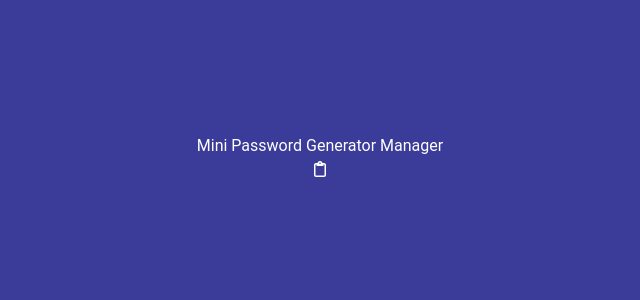
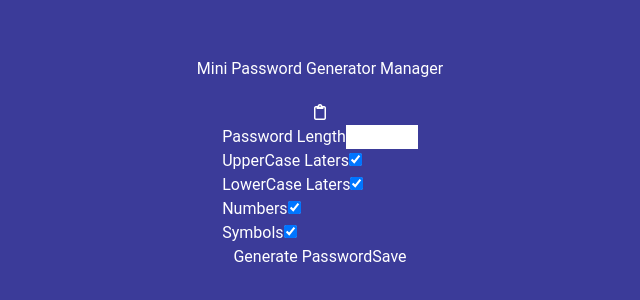
Before and after one commit to Carly7004/Mini-Password-Generator-Manager, a React (Vite) app in the folder frontend/: page / in a window 1280 px wide. Shown: the part 242-542 px from the top of the page, without its empty margins (320-960 px from the left). Built offline with nearby package versions, Linux system fonts and the light colour scheme; a web font is replaced by a local one.

Commit message:
install styled component for element design

```diff
--- a/frontend/src/MainApp.tsx
+++ b/frontend/src/MainApp.tsx
@@ -1,8 +1,27 @@
-import React from 'react'
-import { ClipboardButton, Icon, Result, ResultContainer } from './Styles/Result'
-import { Container, Title } from './Styles/Styles'
+import React from "react";
+import {
+  ClipboardButton,
+  Icon,
+  Result,
+  ResultContainer,
+} from "./Styles/Result";
+import {
+  CheckboxInput,
+  CheckboxSetting,
+  InputLength,
+  Lable,
+  Setting,
+  SettingContainer,
+} from "./Styles/Settings";
+import {
+  ButtonContainer,
+  Container,
+  GenerateButton,
+  SaveButton,
+  Title,
+} from "./Styles/Styles";
 
-type Props = {}
+type Props = {};
 
 const MainApp = (props: Props) => {
   return (
@@ -11,11 +30,37 @@ const MainApp = (props: Props) => {
       <ResultContainer>
         <Result></Result>
         <ClipboardButton>
-                <Icon className='far fa-clipboard'></Icon>
+          <Icon className="far fa-clipboard"></Icon>
         </ClipboardButton>
       </ResultContainer>
+      <SettingContainer>
+        <Setting>
+          <Lable>Password Length</Lable>
+          <InputLength />
+        </Setting>
+        <CheckboxSetting>
+          <Lable>UpperCase Laters</Lable>
+          <CheckboxInput checked />
+        </CheckboxSetting>
+        <CheckboxSetting>
+          <Lable>LowerCase Laters</Lable>
+          <CheckboxInput checked />
+        </CheckboxSetting>
+        <CheckboxSetting>
+          <Lable>Numbers</Lable>
+          <CheckboxInput checked />
+        </CheckboxSetting>
+        <CheckboxSetting>
+          <Lable>Symbols</Lable>
+          <CheckboxInput checked />
+        </CheckboxSetting>
+      </SettingContainer>
+      <ButtonContainer>
+        <GenerateButton>Generate Password</GenerateButton>
+        <SaveButton>Save</SaveButton>
+      </ButtonContainer>
     </Container>
-  )
-}
+  );
+};
 
-export default MainApp
+export default MainApp;
--- a/frontend/src/Styles/Settings.ts
+++ b/frontend/src/Styles/Settings.ts
@@ -6,10 +6,11 @@ export const SettingContainer = styled.div``
 
 export const Setting = styled.div``
 
+export const Lable = styled.label``
+
 export const InputLength = styled.input.attrs({ type: "number", id: "length", min: "8", max: "20", value: "20" })``
 
 export const CheckboxSetting = styled.div``
 
-export const CheckboxLable = styled.label``
 
 export const CheckboxInput = styled.input.attrs({ type: "checkbox", id: "length", min: "8", max: "20", value: "20" })``
--- a/frontend/src/Styles/Styles.ts
+++ b/frontend/src/Styles/Styles.ts
@@ -15,7 +15,12 @@ export const Container = styled.div`
   margin: 0;
 `;
 
-export const Title = styled.h2``;
+export const Title = styled.h2`
+margin: 10px 0 20px;
+text-align: center;
+`;
+
+export const ButtonContainer = styled.div``;
 
 export const GenerateButton = styled.button``;
 
```
Lines whose indentation alone changed are shown as unchanged.
